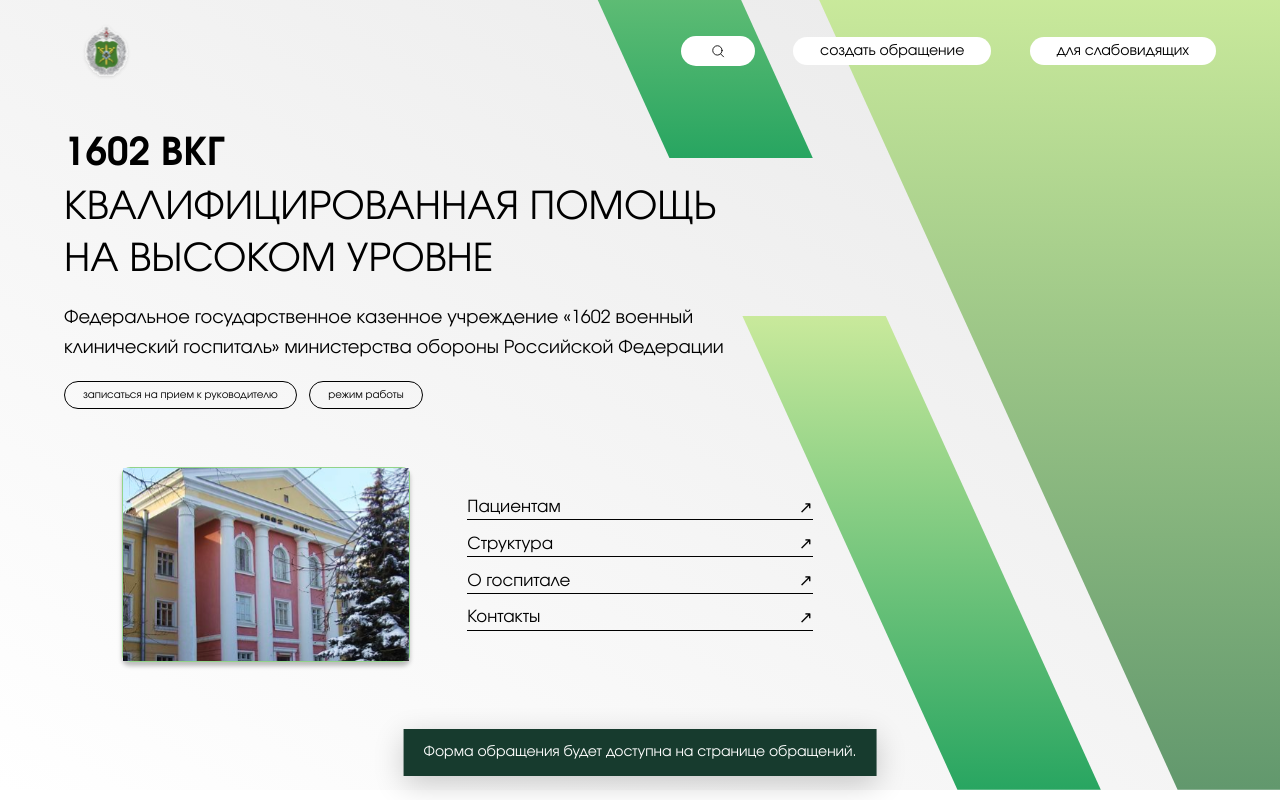
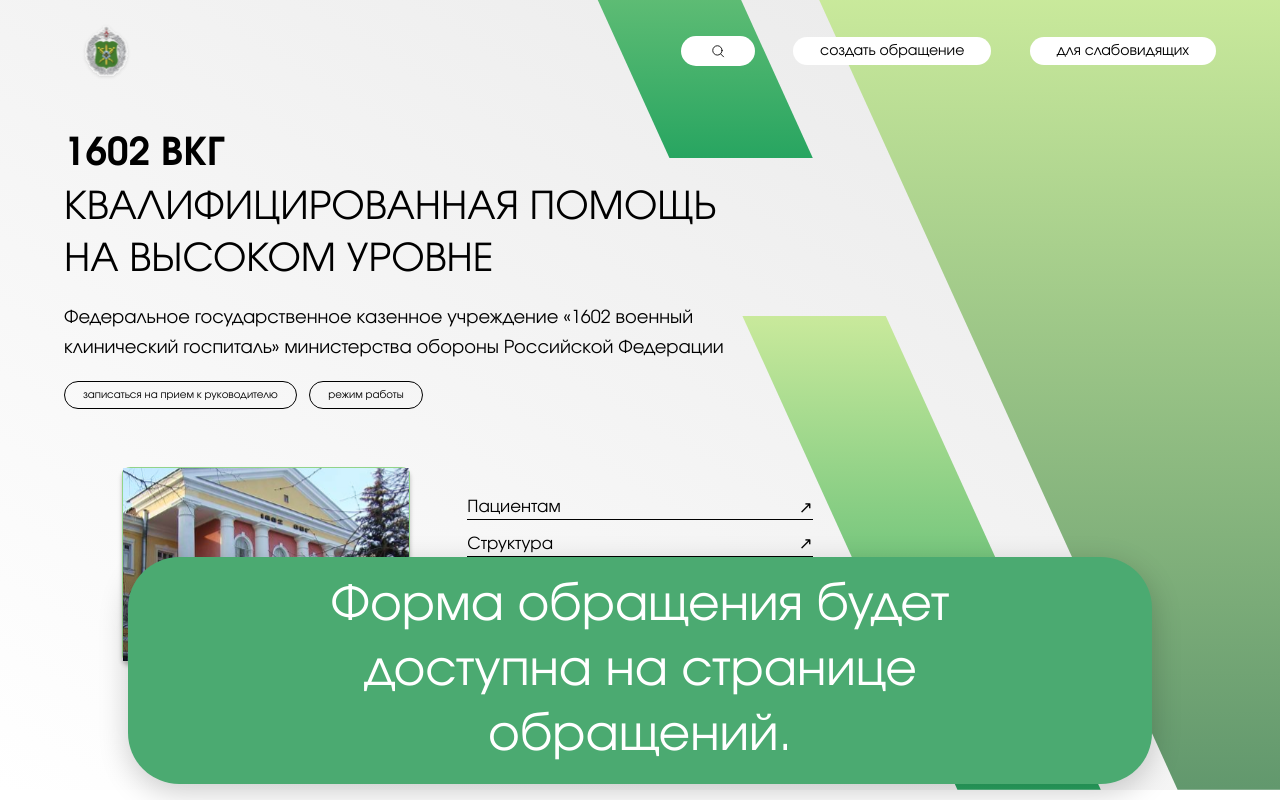
Before and after one commit to jestyrn-del/Hospital-website, a React (Vite) app: page / in a window 1280 px wide. Both pictures are taken after a click on the button "создать обращение". Shown: the top 800 px of the page. Built offline with nearby package versions, Linux system fonts and the light colour scheme.

Commit message:
Notification: ready notifications

```diff
--- a/src/components/Notification/Notification.css
+++ b/src/components/Notification/Notification.css
@@ -1 +1,19 @@
-.notification{position:fixed;z-index:200;left:50%;bottom:24px;transform:translateX(-50%);background:#173b2e;color:#fff;padding:14px 20px;box-shadow:0 8px 30px rgba(0,0,0,.2);font-size:14px;max-width:min(560px,calc(100% - 36px));text-align:center}
+.notification {
+    position: fixed;
+    z-index: 200;
+
+    left: 50%;
+    bottom: 2%;
+    width: 80vw;
+    border-radius: 4vw;
+
+    background: #4BAA71;
+    color: #FFFFFF;
+    box-shadow: 0 8px 30px rgba(0, 0, 0, .2);
+    text-align: center;
+
+    padding: 2vh 10vw;
+    font-size: 3.8vw;
+
+    transform: translateX(-50%);
+}
```
